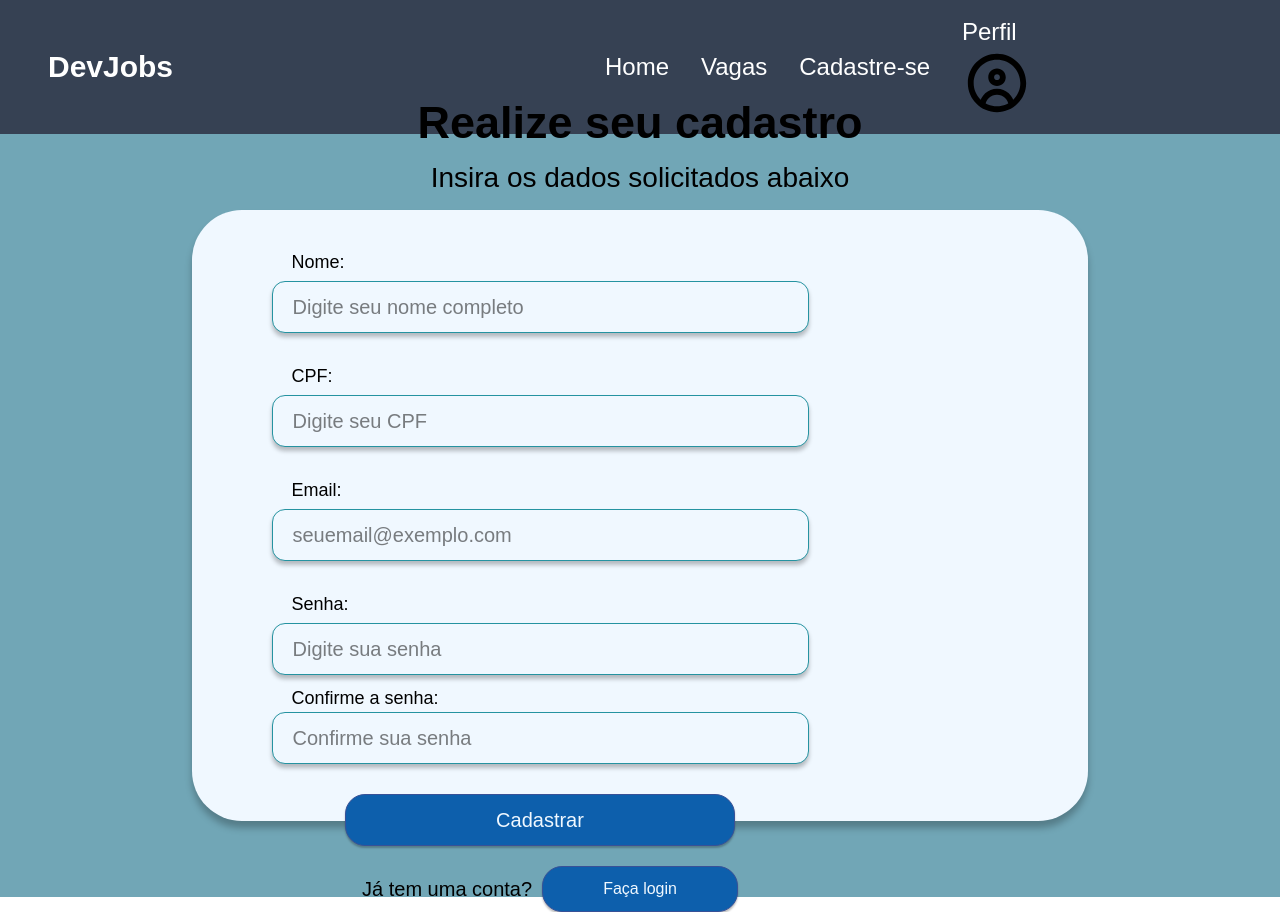
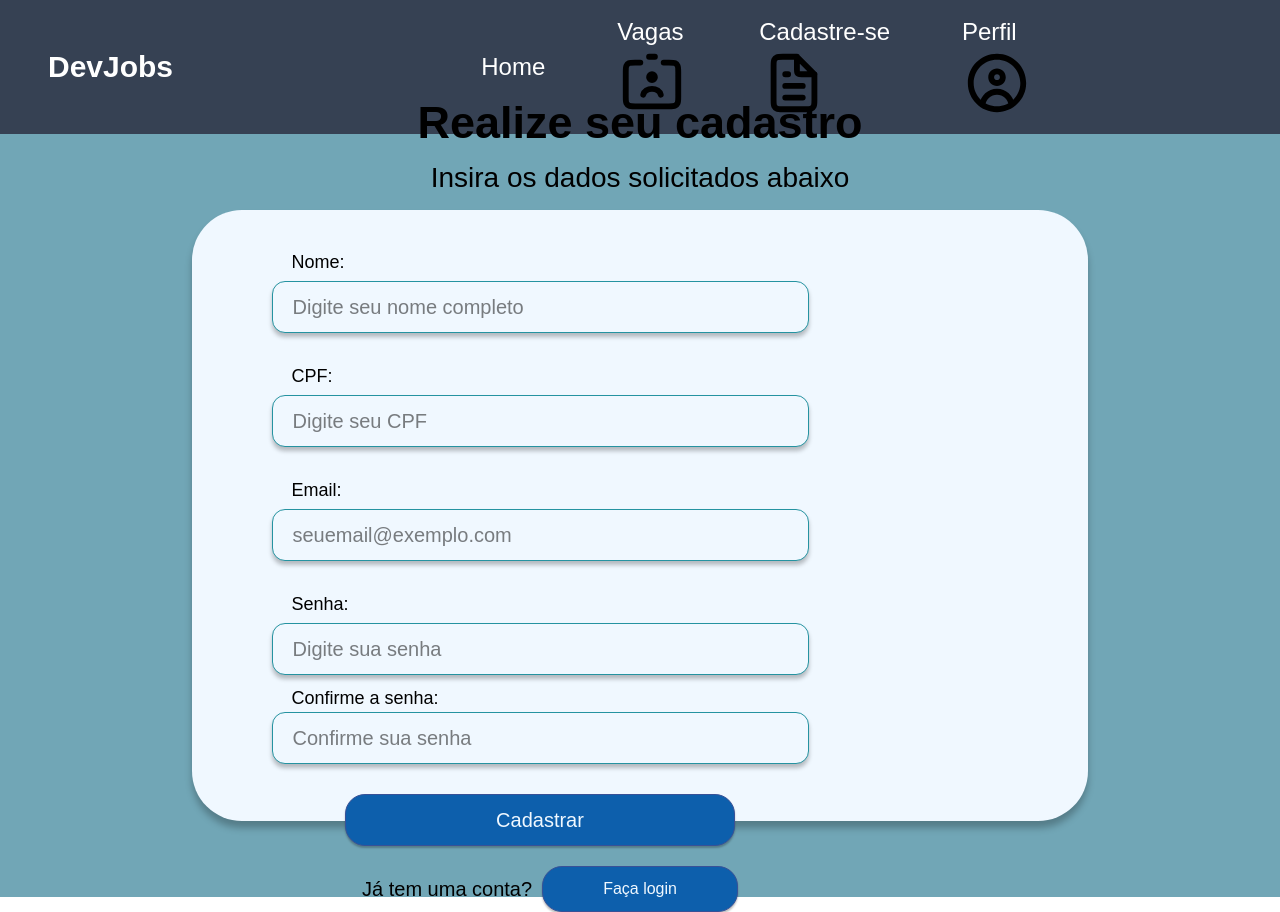
Before and after one commit to GabrielFDevelop/DevJobs, a Next.js app in the folder devJobs/: page /cadastro in a window 1280 px wide. Built offline with nearby package versions, Linux system fonts and the light colour scheme.

Commit message:
alteração na estilização

```diff
--- a/devJobs/src/app/cadastro/page.tsx
+++ b/devJobs/src/app/cadastro/page.tsx
@@ -48,7 +48,7 @@ export default async function telaCadastro() {
 						</form>
 					</div>
 					<div className={style.divImgCadastro}>
-						<ImgBoxCadastro />
+						<ImgBoxCadastro width={400} />
 					</div>
 				</div>
 			</div>
--- a/devJobs/src/components/header/index.tsx
+++ b/devJobs/src/components/header/index.tsx
@@ -1,5 +1,7 @@
 import Link from 'next/link';
 import ImgPerfil from './headerIcons/iconPerfil';
+import ImgBoxCadastro from '../imgBoxCadastro';
+import ImgVagas from '../imgVagas';
 
 export function Header(){
 	return (
@@ -11,19 +13,21 @@ export function Header(){
 				<div className='flex items-center justify-center pr-50'>
 					<nav>
 						<ul className="flex items-center justify-center gap-8">
-							<li>
-								<Link href={"/"} className='text-white text-2xl hover:text-gray-300 transform-3d hover:scale-110 transition-all duration-300 ease-in-out'>
+							<li className='flex items-center gap-1 '>
+								<Link href={"/"} className='text-white mr-10 text-2xl hover:text-gray-300 transform-3d hover:scale-105 transition-all duration-400 ease-in-out'>
 									Home
 								</Link>
 							</li>
-							<li>
-								<Link href={"/vagas"} className='text-white text-2xl hover:text-gray-300 transform-3d hover:scale-110 transition-all duration-300 ease-in-out'>
+							<li className='flex items-center gap-1 '>
+								<Link href={"/vagas"} className='text-white mr-10 text-2xl hover:text-gray-300 transform-3d hover:scale-105 transition-all duration-400 ease-in-out'>
 									Vagas
+									<ImgVagas />
 								</Link>
 							</li>
-							<li>
-								<Link href={"/cadastro"} className='text-white text-2xl hover:text-gray-300 transform-3d hover:scale-110 transition-all duration-300 ease-in-out'>
+							<li className='flex items-center gap-1 '>
+								<Link href={"/cadastro"} className='text-white mr-10 text-2xl hover:text-gray-300 transform-3d hover:scale-105 transition-all duration-400 ease-in-out'>
 									Cadastre-se
+									<ImgBoxCadastro width={70} />
 								</Link>
 							</li>
 							<li className='flex items-center gap-1 '>
--- a/devJobs/src/components/imgBoxCadastro/index.tsx
+++ b/devJobs/src/components/imgBoxCadastro/index.tsx
@@ -2,10 +2,14 @@ import React from "react";
 import Image from "next/image";
 import imgCadastro from "../../../public/file-alt-svgrepo-com.svg";
 
-const ImgBoxCadastro = () => {
+interface ImgBoxCadastroProps {
+	width: number;
+}
+
+const ImgBoxCadastro: React.FC<ImgBoxCadastroProps> = ({width}) => {
 	return(
 		<div>
-			<Image src={imgCadastro} alt="imgLogin" width={400} />
+			<Image src={imgCadastro} alt="imgLogin" width={width} />
 		</div>
 	)
 }
--- /dev/null
+++ b/devJobs/src/components/imgVagas/index.tsx
@@ -0,0 +1,13 @@
+import React from "react";
+import Image from "next/image";
+import imgVagas from "../../../public/id-card-clip-svgrepo-com.svg";
+
+const ImgVagas = () => {
+	return(
+		<div>
+			<Image src={imgVagas} alt="imgVagas" width={70} />
+		</div>
+	)
+}
+
+export default ImgVagas;
```
